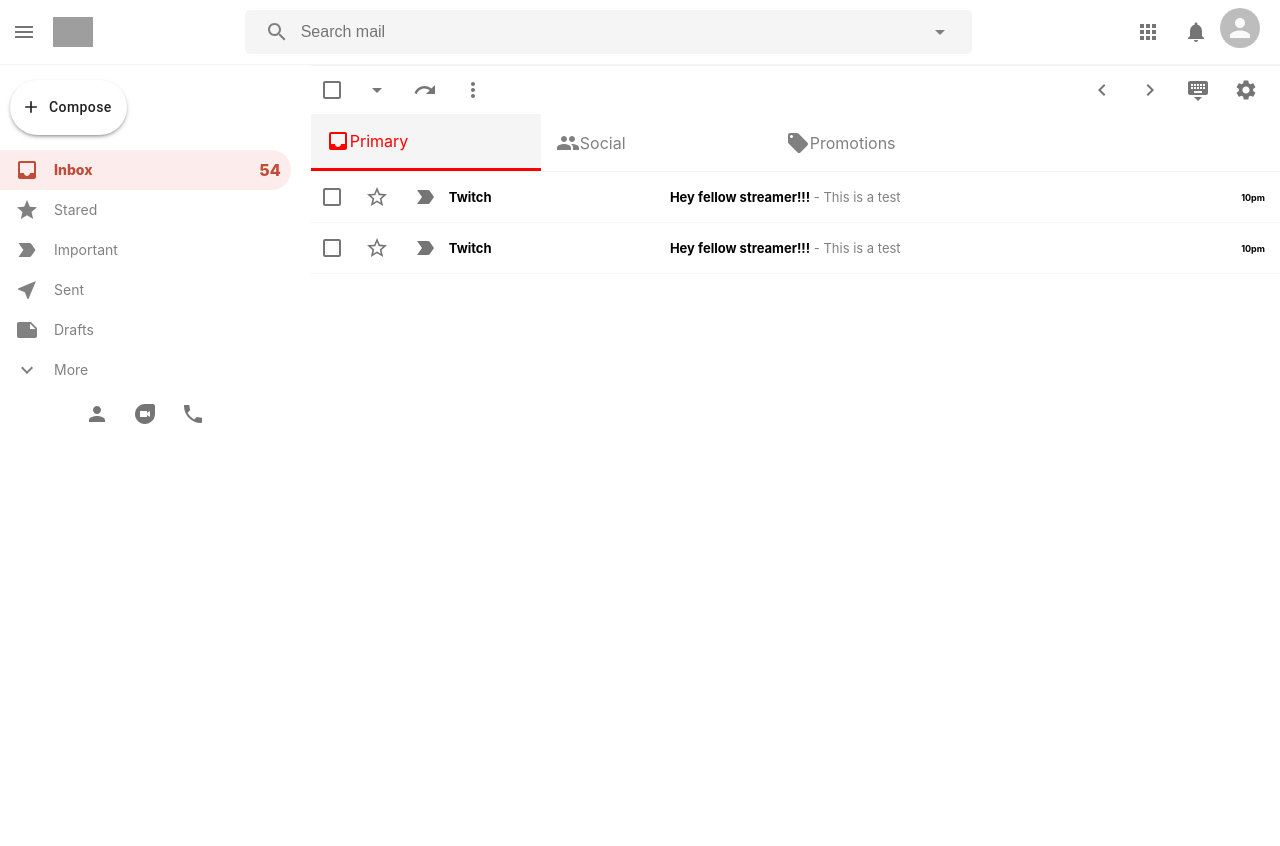
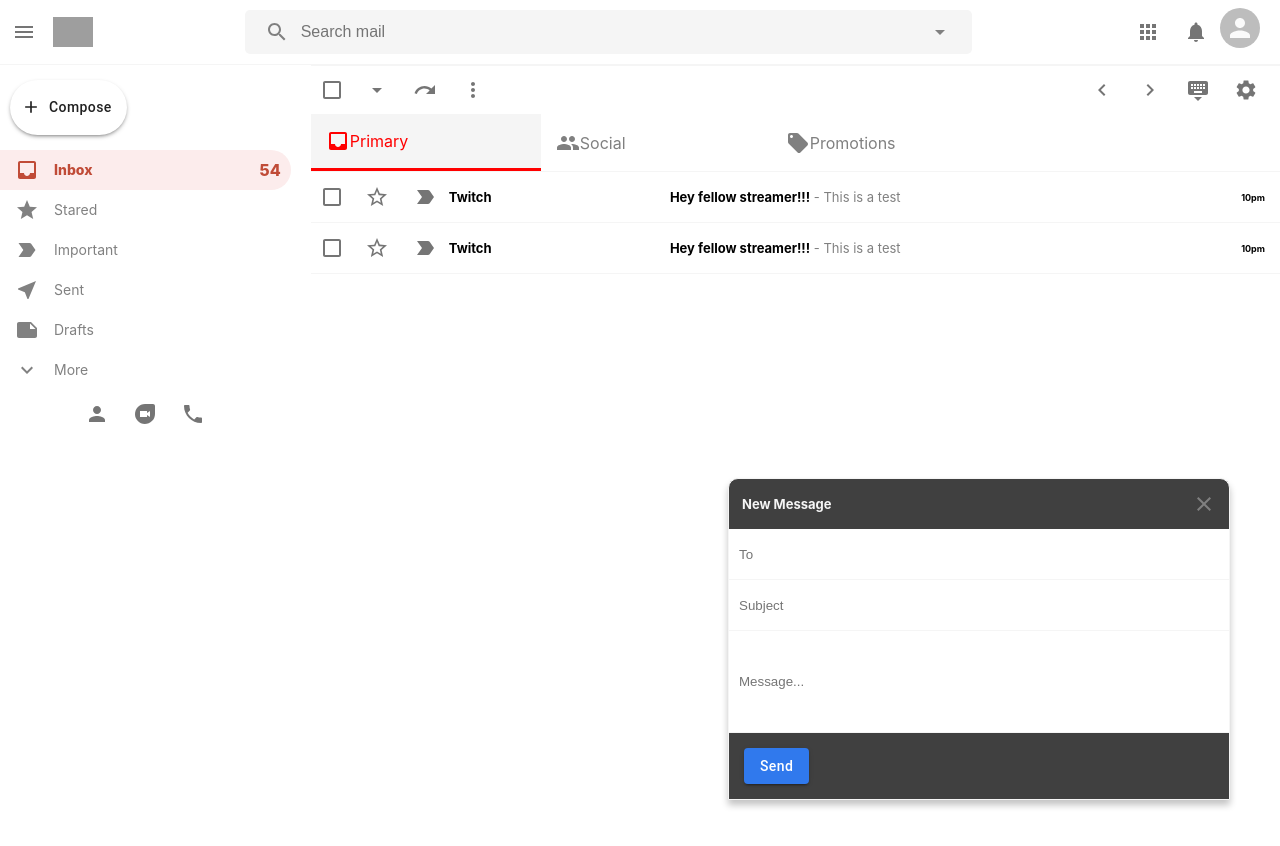
Before and after one commit to andrei-su/gmail-clone, a React (Create React App) app: page / in a window 1280 px wide. Shown: the top 846 px of the page. Built offline with nearby package versions, Linux system fonts and the light colour scheme; grey boxes are pictures that could not be loaded.

Commit message:
Added SendMail component

```diff
--- a/src/App.js
+++ b/src/App.js
@@ -6,6 +6,7 @@
 import Sidebar from './components/Sidebar/Sidebar';
 import Mail from './components/Mail/Mail';
 import EmailList from './components/EmailList/EmailList';
+import SendMail from './components/SendMail/SendMail';
 // Styles
 import './App.css';
 
@@ -26,6 +27,7 @@
             </Route>
           </Switch>
         </div>
+        <SendMail />
       </div>
     </Router>
   );
--- /dev/null
+++ b/src/components/SendMail/SendMail.css
@@ -0,0 +1,49 @@
+.sendMail {
+  position: absolute;
+  bottom: 0px;
+  right: 50px;
+  background-color: #404040;
+  width: 40%;
+  height: 40%;
+  max-width: 500px;
+  border-top-left-radius: 10px;
+  border-top-right-radius: 10px;
+  display: flex;
+  flex-direction: column;
+  border: 1px solid whitesmoke;
+  box-shadow: 0px 5px 7px 0px rgba(0, 0, 0, 0.24);
+}
+.sendMail__header {
+  padding: 13px;
+  display: flex;
+  justify-content: space-between;
+  align-items: center;
+  color: gray;
+}
+.sendMail__header > h3 {
+  color: whitesmoke;
+  font-size: 13px;
+}
+.sendMail__send {
+  background-color: #3079ed !important;
+  text-transform: capitalize !important;
+  margin: 15px !important;
+}
+.sendMail__close {
+  cursor: pointer;
+}
+.sendMail > form {
+  display: flex;
+  flex: 1;
+  flex-direction: column;
+}
+.sendMail > form > input {
+  height: 30px;
+  padding: 10px;
+  border: none;
+  border-bottom: 1px solid whitesmoke;
+  outline: none;
+}
+.sendMail__message {
+  flex: 1;
+}
--- /dev/null
+++ b/src/components/SendMail/SendMail.js
@@ -0,0 +1,38 @@
+import React from "react";
+// Icons
+import { Close } from "@material-ui/icons";
+// Styles
+import "./SendMail.css";
+import { Button } from "@material-ui/core";
+
+function SendMail() {
+  return (
+    <div className="sendMail">
+      <div className="sendMail__header">
+        <h3>New Message</h3>
+        <Close className="sendMail__close" />
+      </div>
+      <form>
+        <input type="text" placeholder="To" />
+        <input type="text" placeholder="Subject" />
+        <input
+          type="text"
+          placeholder="Message..."
+          className="sendMail__message"
+        />
+        <div className="sendMail__options">
+          <Button
+            className="sendMail__send"
+            variant="contained"
+            color="primary"
+            type="submit"
+          >
+            Send
+          </Button>
+        </div>
+      </form>
+    </div>
+  );
+}
+
+export default SendMail;
```
